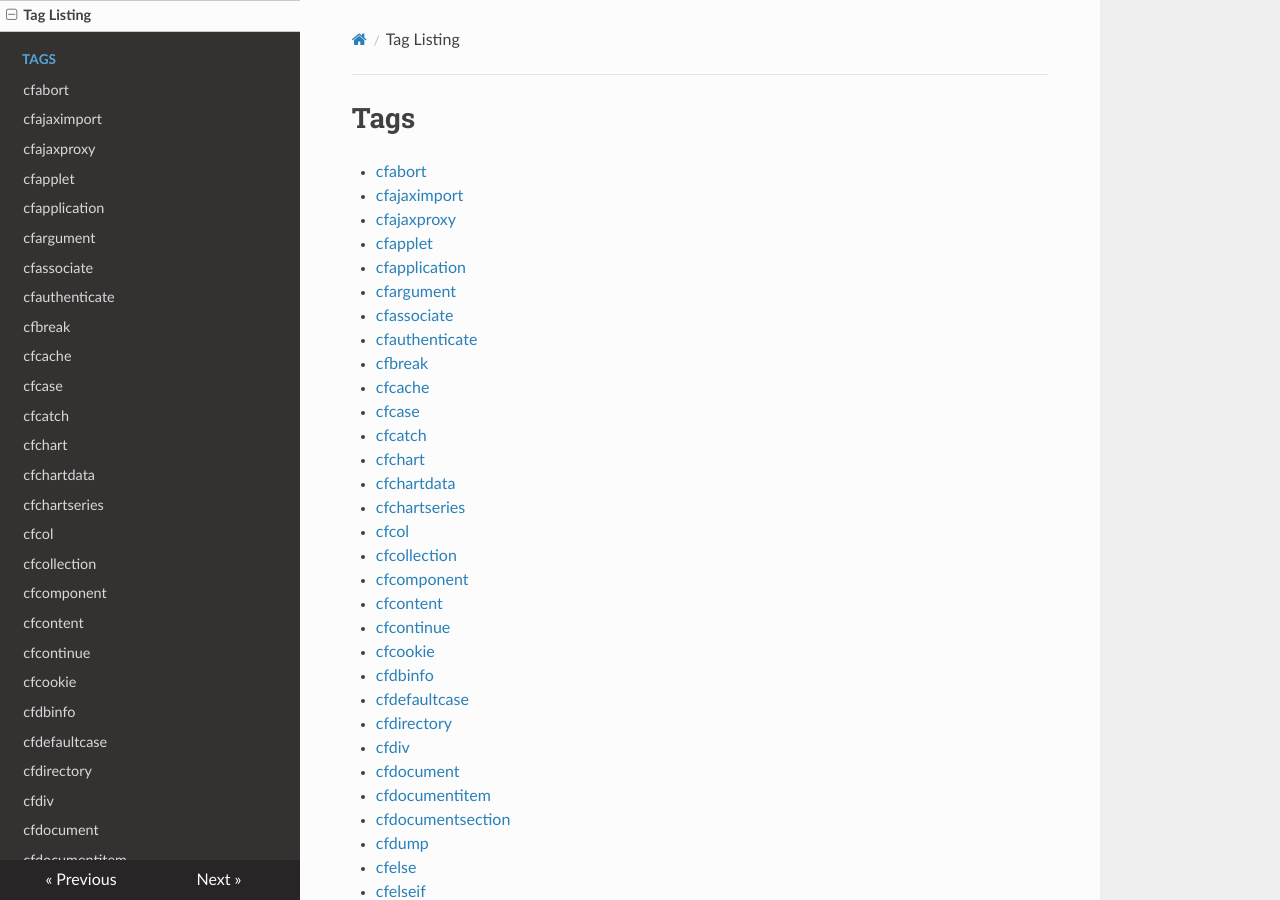
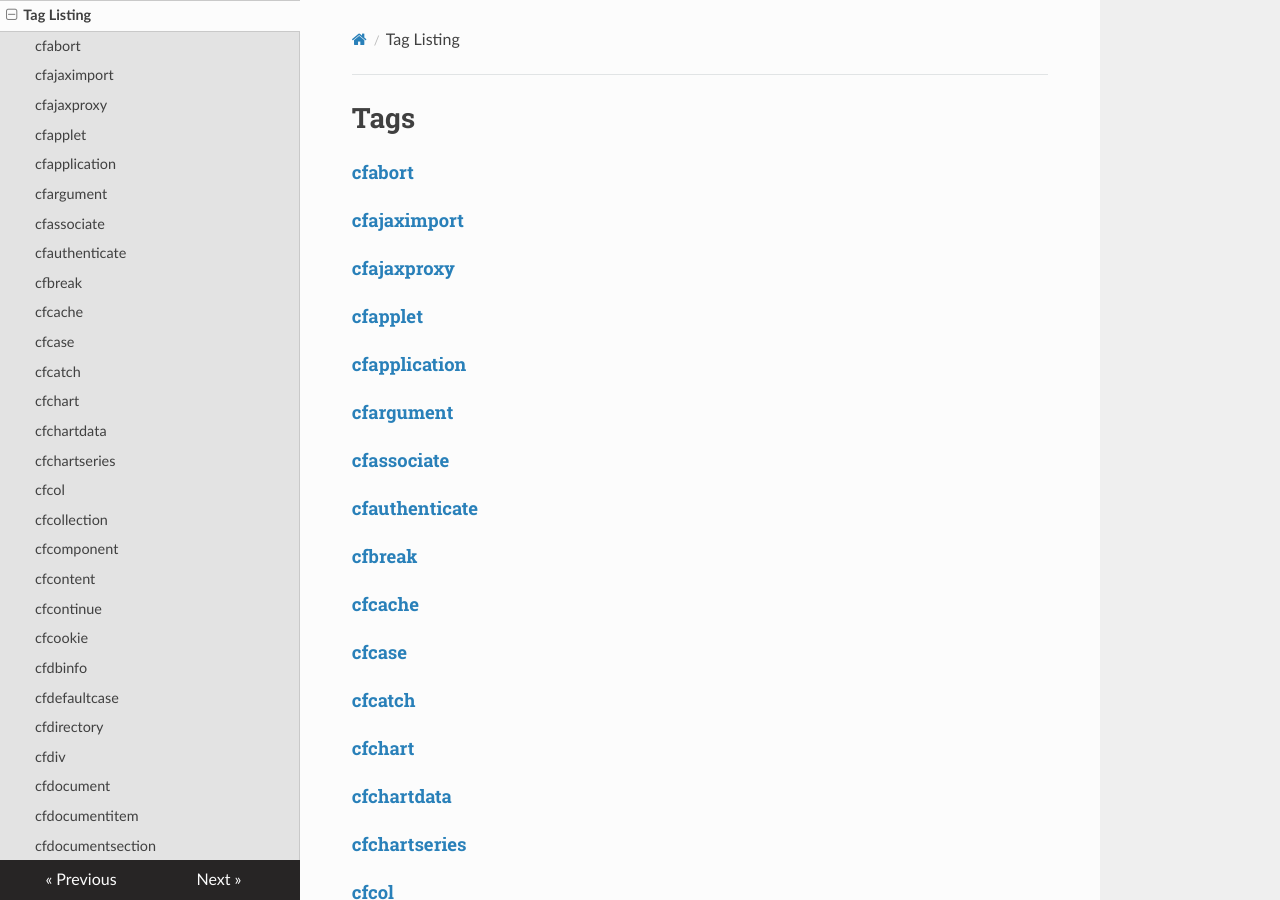
Before and after one commit to cybersonic/railodocs, an MkDocs documentation site: the page built from docs/tags.md, in a window 1280 px wide and 900 px high. Built offline with MkDocs 1.6.1, drawn with Linux system fonts in a browser that asks for light colours; nearby versions of some CDN libraries; old or Windows-style settings are respelled for this version of MkDocs.

```diff
--- a/docs/tags.md
+++ b/docs/tags.md
@@ -1,130 +1,130 @@
 #Tags
 
 
-- [cfabort](tags/cfabort.md)
-- [cfajaximport](tags/cfajaximport.md)
-- [cfajaxproxy](tags/cfajaxproxy.md)
-- [cfapplet](tags/cfapplet.md)
-- [cfapplication](tags/cfapplication.md)
-- [cfargument](tags/cfargument.md)
-- [cfassociate](tags/cfassociate.md)
-- [cfauthenticate](tags/cfauthenticate.md)
-- [cfbreak](tags/cfbreak.md)
-- [cfcache](tags/cfcache.md)
-- [cfcase](tags/cfcase.md)
-- [cfcatch](tags/cfcatch.md)
-- [cfchart](tags/cfchart.md)
-- [cfchartdata](tags/cfchartdata.md)
-- [cfchartseries](tags/cfchartseries.md)
-- [cfcol](tags/cfcol.md)
-- [cfcollection](tags/cfcollection.md)
-- [cfcomponent](tags/cfcomponent.md)
-- [cfcontent](tags/cfcontent.md)
-- [cfcontinue](tags/cfcontinue.md)
-- [cfcookie](tags/cfcookie.md)
-- [cfdbinfo](tags/cfdbinfo.md)
-- [cfdefaultcase](tags/cfdefaultcase.md)
-- [cfdirectory](tags/cfdirectory.md)
-- [cfdiv](tags/cfdiv.md)
-- [cfdocument](tags/cfdocument.md)
-- [cfdocumentitem](tags/cfdocumentitem.md)
-- [cfdocumentsection](tags/cfdocumentsection.md)
-- [cfdump](tags/cfdump.md)
-- [cfelse](tags/cfelse.md)
-- [cfelseif](tags/cfelseif.md)
-- [cferror](tags/cferror.md)
-- [cfexecute](tags/cfexecute.md)
-- [cfexit](tags/cfexit.md)
-- [cffeed](tags/cffeed.md)
-- [cffile](tags/cffile.md)
-- [cffinally](tags/cffinally.md)
-- [cfflush](tags/cfflush.md)
-- [cfform](tags/cfform.md)
-- [cfforward](tags/cfforward.md)
-- [cfftp](tags/cfftp.md)
-- [cffunction](tags/cffunction.md)
-- [cfgraph](tags/cfgraph.md)
-- [cfgraphdata](tags/cfgraphdata.md)
-- [cfheader](tags/cfheader.md)
-- [cfhtmlhead](tags/cfhtmlhead.md)
-- [cfhttp](tags/cfhttp.md)
-- [cfhttpparam](tags/cfhttpparam.md)
-- [cfif](tags/cfif.md)
-- [cfimage](tags/cfimage.md)
-- [cfimap](tags/cfimap.md)
-- [cfimport](tags/cfimport.md)
-- [cfinclude](tags/cfinclude.md)
-- [cfindex](tags/cfindex.md)
-- [cfinput](tags/cfinput.md)
-- [cfinsert](tags/cfinsert.md)
-- [cfinterface](tags/cfinterface.md)
-- [cfinvoke](tags/cfinvoke.md)
-- [cfinvokeargument](tags/cfinvokeargument.md)
-- [cflayout](tags/cflayout.md)
-- [cflayoutarea](tags/cflayoutarea.md)
-- [cfldap](tags/cfldap.md)
-- [cflocation](tags/cflocation.md)
-- [cflock](tags/cflock.md)
-- [cflog](tags/cflog.md)
-- [cflogin](tags/cflogin.md)
-- [cfloginuser](tags/cfloginuser.md)
-- [cflogout](tags/cflogout.md)
-- [cfloop](tags/cfloop.md)
-- [cfmail](tags/cfmail.md)
-- [cfmailparam](tags/cfmailparam.md)
-- [cfmailpart](tags/cfmailpart.md)
-- [cfmap](tags/cfmap.md)
-- [cfmapitem](tags/cfmapitem.md)
-- [cfmediaplayer](tags/cfmediaplayer.md)
-- [cfmodule](tags/cfmodule.md)
-- [cfobject](tags/cfobject.md)
-- [cfobjectcache](tags/cfobjectcache.md)
-- [cfoutput](tags/cfoutput.md)
-- [cfpageencoding](tags/cfpageencoding.md)
-- [cfparam](tags/cfparam.md)
-- [cfpdf](tags/cfpdf.md)
-- [cfpdfparam](tags/cfpdfparam.md)
-- [cfpop](tags/cfpop.md)
-- [cfprocessingdirective](tags/cfprocessingdirective.md)
-- [cfprocparam](tags/cfprocparam.md)
-- [cfprocresult](tags/cfprocresult.md)
-- [cfproperty](tags/cfproperty.md)
-- [cfquery](tags/cfquery.md)
-- [cfqueryparam](tags/cfqueryparam.md)
-- [cfregistry](tags/cfregistry.md)
-- [cfrethrow](tags/cfrethrow.md)
-- [cfretry](tags/cfretry.md)
-- [cfreturn](tags/cfreturn.md)
-- [cfsavecontent](tags/cfsavecontent.md)
-- [cfschedule](tags/cfschedule.md)
-- [cfscript](tags/cfscript.md)
-- [cfsearch](tags/cfsearch.md)
-- [cfselect](tags/cfselect.md)
-- [cfservlet](tags/cfservlet.md)
-- [cfservletparam](tags/cfservletparam.md)
-- [cfset](tags/cfset.md)
-- [cfsetting](tags/cfsetting.md)
-- [cfsilent](tags/cfsilent.md)
-- [cfsleep](tags/cfsleep.md)
-- [cfslider](tags/cfslider.md)
-- [cfstopwatch](tags/cfstopwatch.md)
-- [cfstoredproc](tags/cfstoredproc.md)
-- [cfswitch](tags/cfswitch.md)
-- [cftable](tags/cftable.md)
-- [cftextinput](tags/cftextinput.md)
-- [cfthread](tags/cfthread.md)
-- [cfthrow](tags/cfthrow.md)
-- [cftimer](tags/cftimer.md)
-- [cftrace](tags/cftrace.md)
-- [cftransaction](tags/cftransaction.md)
-- [cftry](tags/cftry.md)
-- [cfupdate](tags/cfupdate.md)
-- [cfvideo](tags/cfvideo.md)
-- [cfvideoplayer](tags/cfvideoplayer.md)
-- [cfvideoplayerparam](tags/cfvideoplayerparam.md)
-- [cfwddx](tags/cfwddx.md)
-- [cfwhile](tags/cfwhile.md)
-- [cfwindow](tags/cfwindow.md)
-- [cfxml](tags/cfxml.md)
-- [cfzip](tags/cfzip.md)
-- [cfzipparam](tags/cfzipparam.md)
+#### [cfabort](tags/cfabort.md)
+#### [cfajaximport](tags/cfajaximport.md)
+#### [cfajaxproxy](tags/cfajaxproxy.md)
+#### [cfapplet](tags/cfapplet.md)
+#### [cfapplication](tags/cfapplication.md)
+#### [cfargument](tags/cfargument.md)
+#### [cfassociate](tags/cfassociate.md)
+#### [cfauthenticate](tags/cfauthenticate.md)
+#### [cfbreak](tags/cfbreak.md)
+#### [cfcache](tags/cfcache.md)
+#### [cfcase](tags/cfcase.md)
+#### [cfcatch](tags/cfcatch.md)
+#### [cfchart](tags/cfchart.md)
+#### [cfchartdata](tags/cfchartdata.md)
+#### [cfchartseries](tags/cfchartseries.md)
+#### [cfcol](tags/cfcol.md)
+#### [cfcollection](tags/cfcollection.md)
+#### [cfcomponent](tags/cfcomponent.md)
+#### [cfcontent](tags/cfcontent.md)
+#### [cfcontinue](tags/cfcontinue.md)
+#### [cfcookie](tags/cfcookie.md)
+#### [cfdbinfo](tags/cfdbinfo.md)
+#### [cfdefaultcase](tags/cfdefaultcase.md)
+#### [cfdirectory](tags/cfdirectory.md)
+#### [cfdiv](tags/cfdiv.md)
+#### [cfdocument](tags/cfdocument.md)
+#### [cfdocumentitem](tags/cfdocumentitem.md)
+#### [cfdocumentsection](tags/cfdocumentsection.md)
+#### [cfdump](tags/cfdump.md)
+#### [cfelse](tags/cfelse.md)
+#### [cfelseif](tags/cfelseif.md)
+#### [cferror](tags/cferror.md)
+#### [cfexecute](tags/cfexecute.md)
+#### [cfexit](tags/cfexit.md)
+#### [cffeed](tags/cffeed.md)
+#### [cffile](tags/cffile.md)
+#### [cffinally](tags/cffinally.md)
+#### [cfflush](tags/cfflush.md)
+#### [cfform](tags/cfform.md)
+#### [cfforward](tags/cfforward.md)
+#### [cfftp](tags/cfftp.md)
+#### [cffunction](tags/cffunction.md)
+#### [cfgraph](tags/cfgraph.md)
+#### [cfgraphdata](tags/cfgraphdata.md)
+#### [cfheader](tags/cfheader.md)
+#### [cfhtmlhead](tags/cfhtmlhead.md)
+#### [cfhttp](tags/cfhttp.md)
+#### [cfhttpparam](tags/cfhttpparam.md)
+#### [cfif](tags/cfif.md)
+#### [cfimage](tags/cfimage.md)
+#### [cfimap](tags/cfimap.md)
+#### [cfimport](tags/cfimport.md)
+#### [cfinclude](tags/cfinclude.md)
+#### [cfindex](tags/cfindex.md)
+#### [cfinput](tags/cfinput.md)
+#### [cfinsert](tags/cfinsert.md)
+#### [cfinterface](tags/cfinterface.md)
+#### [cfinvoke](tags/cfinvoke.md)
+#### [cfinvokeargument](tags/cfinvokeargument.md)
+#### [cflayout](tags/cflayout.md)
+#### [cflayoutarea](tags/cflayoutarea.md)
+#### [cfldap](tags/cfldap.md)
+#### [cflocation](tags/cflocation.md)
+#### [cflock](tags/cflock.md)
+#### [cflog](tags/cflog.md)
+#### [cflogin](tags/cflogin.md)
+#### [cfloginuser](tags/cfloginuser.md)
+#### [cflogout](tags/cflogout.md)
+#### [cfloop](tags/cfloop.md)
+#### [cfmail](tags/cfmail.md)
+#### [cfmailparam](tags/cfmailparam.md)
+#### [cfmailpart](tags/cfmailpart.md)
+#### [cfmap](tags/cfmap.md)
+#### [cfmapitem](tags/cfmapitem.md)
+#### [cfmediaplayer](tags/cfmediaplayer.md)
+#### [cfmodule](tags/cfmodule.md)
+#### [cfobject](tags/cfobject.md)
+#### [cfobjectcache](tags/cfobjectcache.md)
+#### [cfoutput](tags/cfoutput.md)
+#### [cfpageencoding](tags/cfpageencoding.md)
+#### [cfparam](tags/cfparam.md)
+#### [cfpdf](tags/cfpdf.md)
+#### [cfpdfparam](tags/cfpdfparam.md)
+#### [cfpop](tags/cfpop.md)
+#### [cfprocessingdirective](tags/cfprocessingdirective.md)
+#### [cfprocparam](tags/cfprocparam.md)
+#### [cfprocresult](tags/cfprocresult.md)
+#### [cfproperty](tags/cfproperty.md)
+#### [cfquery](tags/cfquery.md)
+#### [cfqueryparam](tags/cfqueryparam.md)
+#### [cfregistry](tags/cfregistry.md)
+#### [cfrethrow](tags/cfrethrow.md)
+#### [cfretry](tags/cfretry.md)
+#### [cfreturn](tags/cfreturn.md)
+#### [cfsavecontent](tags/cfsavecontent.md)
+#### [cfschedule](tags/cfschedule.md)
+#### [cfscript](tags/cfscript.md)
+#### [cfsearch](tags/cfsearch.md)
+#### [cfselect](tags/cfselect.md)
+#### [cfservlet](tags/cfservlet.md)
+#### [cfservletparam](tags/cfservletparam.md)
+#### [cfset](tags/cfset.md)
+#### [cfsetting](tags/cfsetting.md)
+#### [cfsilent](tags/cfsilent.md)
+#### [cfsleep](tags/cfsleep.md)
+#### [cfslider](tags/cfslider.md)
+#### [cfstopwatch](tags/cfstopwatch.md)
+#### [cfstoredproc](tags/cfstoredproc.md)
+#### [cfswitch](tags/cfswitch.md)
+#### [cftable](tags/cftable.md)
+#### [cftextinput](tags/cftextinput.md)
+#### [cfthread](tags/cfthread.md)
+#### [cfthrow](tags/cfthrow.md)
+#### [cftimer](tags/cftimer.md)
+#### [cftrace](tags/cftrace.md)
+#### [cftransaction](tags/cftransaction.md)
+#### [cftry](tags/cftry.md)
+#### [cfupdate](tags/cfupdate.md)
+#### [cfvideo](tags/cfvideo.md)
+#### [cfvideoplayer](tags/cfvideoplayer.md)
+#### [cfvideoplayerparam](tags/cfvideoplayerparam.md)
+#### [cfwddx](tags/cfwddx.md)
+#### [cfwhile](tags/cfwhile.md)
+#### [cfwindow](tags/cfwindow.md)
+#### [cfxml](tags/cfxml.md)
+#### [cfzip](tags/cfzip.md)
+#### [cfzipparam](tags/cfzipparam.md)
```
Also changed, not shown: app.js (+5 -6 lines), function.js (deleted, +0 -16 lines), version.js (deleted, +0 -11 lines), 8 other files.
